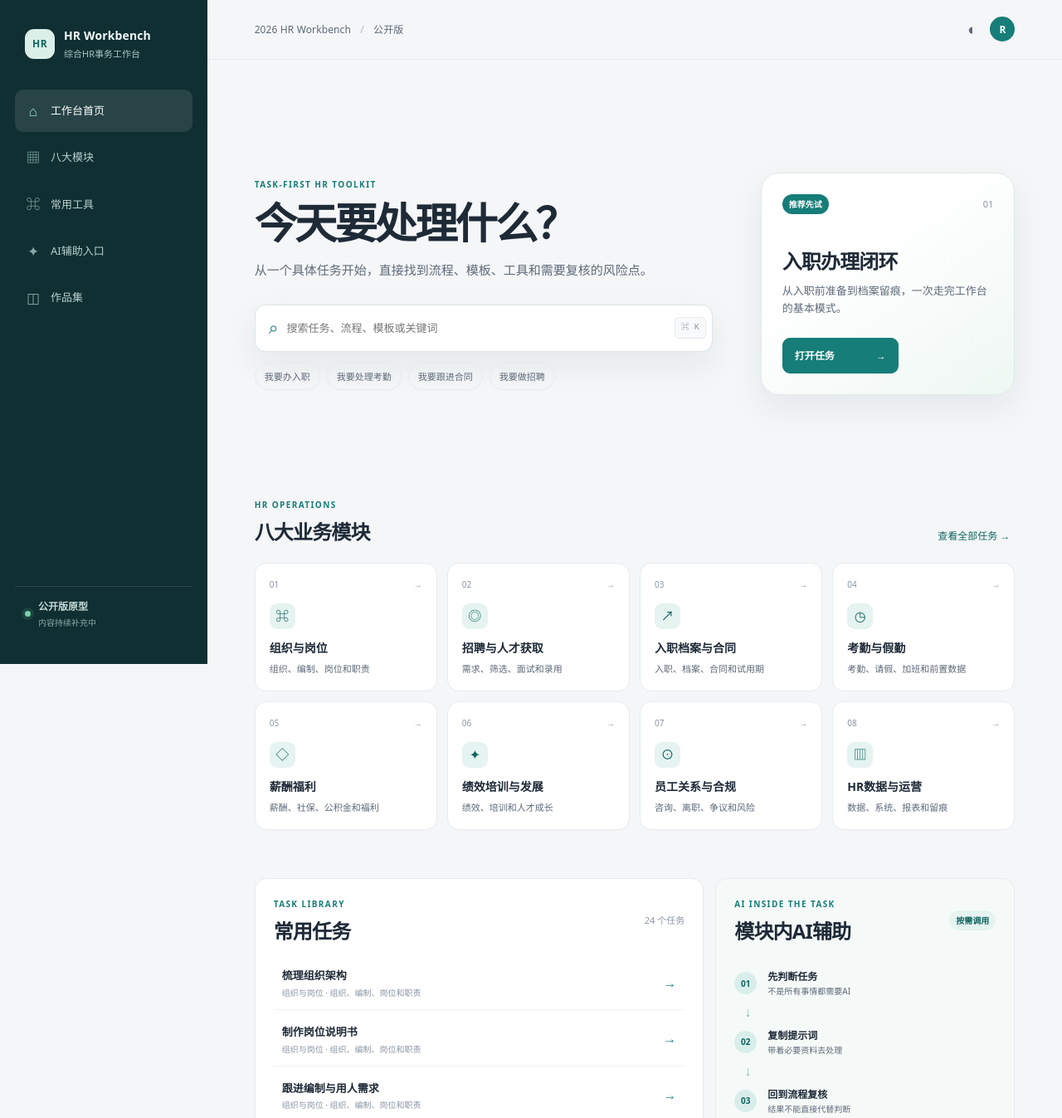
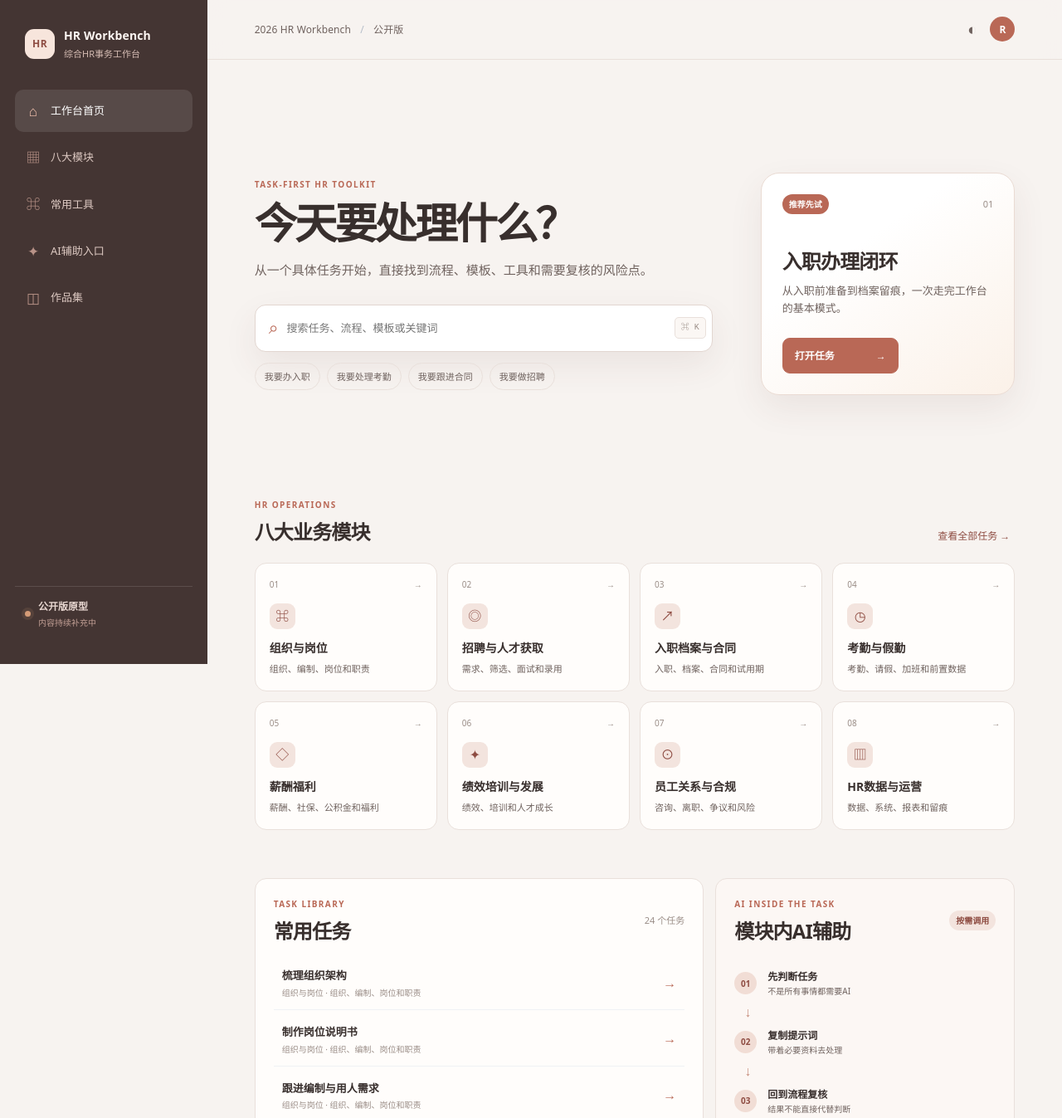
Before and after one commit to ranran1001/2026HRworkbench, a plain HTML site: page site/index.html in a window 1280 px wide. Shown: the top 1347 px of the page at 83% size. Drawn offline with Linux system fonts and the light colour scheme.

Commit message:
style: shift public skeleton to mature muted terracotta palette

```diff
--- a/site/styles.css
+++ b/site/styles.css
@@ -1,15 +1,15 @@
 :root {
-  --ink: #1f2a37;
-  --ink-soft: #5e6978;
-  --muted: #8b95a3;
-  --line: #e7ebef;
-  --surface: #ffffff;
-  --surface-soft: #f7f9fb;
-  --accent: #167d78;
-  --accent-deep: #11645f;
-  --accent-soft: #e5f3f1;
-  --warm: #f5efe6;
-  --shadow: 0 16px 40px rgba(30, 48, 65, .07);
+  --ink: #382f2d;
+  --ink-soft: #6f625e;
+  --muted: #9a8d87;
+  --line: #e9e0db;
+  --surface: #fffdfb;
+  --surface-soft: #fbf7f4;
+  --accent: #b96856;
+  --accent-deep: #8e4c42;
+  --accent-soft: #f3e4de;
+  --warm: #f4ebdd;
+  --shadow: 0 16px 40px rgba(83, 55, 46, .08);
   --radius-lg: 22px;
   --radius-md: 14px;
   --radius-sm: 9px;
@@ -18,27 +18,27 @@
 
 * { box-sizing: border-box; }
 html { scroll-behavior: smooth; }
-body { margin: 0; color: var(--ink); background: #f4f6f7; font-family: var(--font); line-height: 1.6; }
+body { margin: 0; color: var(--ink); background: #f7f3f0; font-family: var(--font); line-height: 1.6; }
 button, input { font: inherit; }
 button { cursor: pointer; }
 
 .app-shell { display: flex; min-height: 100vh; }
-.sidebar { position: sticky; top: 0; width: 250px; height: 100vh; padding: 28px 18px; background: #102f32; color: #f3fbfa; display: flex; flex-direction: column; }
+.sidebar { position: sticky; top: 0; width: 250px; height: 100vh; padding: 28px 18px; background: #443533; color: #fff8f4; display: flex; flex-direction: column; }
 .brand-block { display: flex; align-items: center; gap: 11px; padding: 4px 12px 34px; }
-.brand-mark { display: grid; place-items: center; width: 36px; height: 36px; border-radius: 11px; background: #dbefe9; color: var(--accent-deep); font-size: 12px; font-weight: 800; letter-spacing: .04em; }
+.brand-mark { display: grid; place-items: center; width: 36px; height: 36px; border-radius: 11px; background: #f7e5dc; color: var(--accent-deep); font-size: 12px; font-weight: 800; letter-spacing: .04em; }
 .brand-name { font-size: 14px; font-weight: 750; letter-spacing: .01em; }
-.brand-subtitle { margin-top: 2px; color: #a8c4c1; font-size: 11px; }
+.brand-subtitle { margin-top: 2px; color: #d5bcb3; font-size: 11px; }
 .nav-list { display: grid; gap: 5px; }
-.nav-item { display: flex; align-items: center; gap: 12px; width: 100%; padding: 12px 13px; border: 0; border-radius: 10px; background: transparent; color: #b8cfcd; text-align: left; font-size: 13px; transition: .2s ease; }
-.nav-item span { width: 18px; color: #83aaa6; font-size: 17px; text-align: center; }
+.nav-item { display: flex; align-items: center; gap: 12px; width: 100%; padding: 12px 13px; border: 0; border-radius: 10px; background: transparent; color: #ddc9c2; text-align: left; font-size: 13px; transition: .2s ease; }
+.nav-item span { width: 18px; color: #b99388; font-size: 17px; text-align: center; }
 .nav-item:hover, .nav-item.is-active { background: rgba(255,255,255,.1); color: #fff; }
-.nav-item.is-active span { color: #a7e1d8; }
-.sidebar-note { display: flex; gap: 9px; align-items: center; margin-top: auto; padding: 14px 12px; border-top: 1px solid rgba(255,255,255,.12); color: #c3d9d6; font-size: 12px; }
-.sidebar-note small { display: block; margin-top: 2px; color: #86aaa6; font-size: 10px; }
-.status-dot { width: 7px; height: 7px; border-radius: 50%; background: #79d2a7; box-shadow: 0 0 0 4px rgba(121,210,167,.12); }
+.nav-item.is-active span { color: #f2c0ad; }
+.sidebar-note { display: flex; gap: 9px; align-items: center; margin-top: auto; padding: 14px 12px; border-top: 1px solid rgba(255,255,255,.12); color: #e8d7d1; font-size: 12px; }
+.sidebar-note small { display: block; margin-top: 2px; color: #c29f95; font-size: 10px; }
+.status-dot { width: 7px; height: 7px; border-radius: 50%; background: #d59b77; box-shadow: 0 0 0 4px rgba(213,155,119,.12); }
 
 .main-content { flex: 1; min-width: 0; max-width: 1440px; margin: auto; }
-.topbar { display: flex; justify-content: space-between; align-items: center; height: 72px; padding: 0 5.5%; border-bottom: 1px solid var(--line); background: rgba(244,246,247,.84); backdrop-filter: blur(12px); }
+.topbar { display: flex; justify-content: space-between; align-items: center; height: 72px; padding: 0 5.5%; border-bottom: 1px solid var(--line); background: rgba(247,243,240,.86); backdrop-filter: blur(12px); }
 .breadcrumb { color: var(--ink-soft); font-size: 12px; letter-spacing: .01em; }
 .breadcrumb span { padding: 0 8px; color: #b4bdc7; }
 .topbar-actions { display: flex; gap: 10px; align-items: center; }
@@ -54,7 +54,7 @@ h1 { max-width: 560px; margin-bottom: 15px; font-size: clamp(34px, 4vw, 58px); l
 h2 { margin-bottom: 0; font-size: 24px; line-height: 1.25; letter-spacing: -.035em; }
 h3 { margin-bottom: 5px; font-size: 15px; }
 .hero-description { max-width: 560px; color: var(--ink-soft); font-size: 15px; }
-.search-box { display: flex; align-items: center; gap: 10px; max-width: 600px; margin-top: 30px; padding: 4px 7px 4px 16px; border: 1px solid #dce3e7; border-radius: 13px; background: #fff; box-shadow: var(--shadow); }
+.search-box { display: flex; align-items: center; gap: 10px; max-width: 600px; margin-top: 30px; padding: 4px 7px 4px 16px; border: 1px solid #e2d6d0; border-radius: 13px; background: #fff; box-shadow: var(--shadow); }
 .search-box > span { color: var(--accent); font-size: 21px; }
 .search-box input { flex: 1; min-width: 0; padding: 13px 0; border: 0; outline: none; color: var(--ink); background: transparent; font-size: 13px; }
 kbd { padding: 4px 7px; border: 1px solid var(--line); border-radius: 5px; color: var(--muted); background: var(--surface-soft); font-size: 10px; }
@@ -62,19 +62,19 @@ kbd { padding: 4px 7px; border: 1px solid var(--line); border-radius: 5px; color
 .quick-tags button { padding: 7px 11px; border: 1px solid var(--line); border-radius: 99px; background: transparent; color: var(--ink-soft); font-size: 11px; transition: .2s; }
 .quick-tags button:hover { border-color: var(--accent); color: var(--accent); background: var(--accent-soft); }
 .hero-aside { display: flex; justify-content: flex-end; }
-.focus-card { width: min(100%, 310px); padding: 25px; border: 1px solid #dfeae6; border-radius: var(--radius-lg); background: linear-gradient(145deg, #fff 35%, #eef7f3); box-shadow: var(--shadow); }
+.focus-card { width: min(100%, 310px); padding: 25px; border: 1px solid #eadbd3; border-radius: var(--radius-lg); background: linear-gradient(145deg, #fff 35%, #fbf1e8); box-shadow: var(--shadow); }
 .focus-card-top { display: flex; justify-content: space-between; align-items: center; margin-bottom: 42px; }
 .focus-card h2 { font-size: 24px; }
 .focus-card p { margin: 10px 0 25px; color: var(--ink-soft); font-size: 13px; }
 .tag { display: inline-flex; align-items: center; padding: 4px 8px; border-radius: 99px; font-size: 10px; font-weight: 700; white-space: nowrap; }
 .tag-accent { background: var(--accent); color: #fff; }
 .tag-soft { background: var(--accent-soft); color: var(--accent-deep); }
-.tag-outline { border: 1px solid #cbd8d7; color: var(--accent-deep); }
+.tag-outline { border: 1px solid #d9c4bb; color: var(--accent-deep); }
 .muted { color: var(--muted); font-size: 11px; }
 .primary-button, .outline-button { display: inline-flex; align-items: center; justify-content: space-between; gap: 16px; padding: 11px 14px; border-radius: var(--radius-sm); font-size: 12px; font-weight: 700; transition: .2s; }
 .primary-button { min-width: 140px; border: 1px solid var(--accent); background: var(--accent); color: #fff; }
 .primary-button:hover { background: var(--accent-deep); }
-.outline-button { width: 100%; border: 1px solid #c9d9d6; background: transparent; color: var(--accent-deep); }
+.outline-button { width: 100%; border: 1px solid #dbc7bf; background: transparent; color: var(--accent-deep); }
 .outline-button:hover { background: var(--accent-soft); }
 .text-button { border: 0; background: transparent; color: var(--accent-deep); font-size: 12px; }
 
@@ -98,19 +98,19 @@ kbd { padding: 4px 7px; border: 1px solid var(--line); border-radius: 5px; color
 .task-title { display: block; color: var(--ink); font-size: 13px; font-weight: 700; }
 .task-meta { display: block; margin-top: 2px; color: var(--muted); font-size: 10px; }
 .task-arrow { color: var(--accent); font-size: 16px; }
-.ai-preview { background: #f5faf8; }
+.ai-preview { background: #fcf7f4; }
 .ai-flow { display: grid; gap: 5px; margin: 30px 0 24px; }
 .ai-step { display: grid; grid-template-columns: 30px 1fr; column-gap: 10px; align-items: center; }
-.ai-step span { grid-row: span 2; display: grid; place-items: center; width: 27px; height: 27px; border-radius: 50%; background: #d9eeea; color: var(--accent-deep); font-size: 10px; font-weight: 800; }
+.ai-step span { grid-row: span 2; display: grid; place-items: center; width: 27px; height: 27px; border-radius: 50%; background: #f1ddd5; color: var(--accent-deep); font-size: 10px; font-weight: 800; }
 .ai-step strong { font-size: 12px; }
 .ai-step small { color: var(--ink-soft); font-size: 10px; }
-.ai-arrow { margin-left: 12px; color: #83b8b1; font-size: 16px; }
+.ai-arrow { margin-left: 12px; color: #c58b79; font-size: 16px; }
 .tool-grid { display: grid; grid-template-columns: repeat(3, 1fr); gap: 12px; }
 .tool-card { display: grid; grid-template-columns: 38px 1fr; gap: 12px; padding: 17px; }
 .tool-icon { display: grid; place-items: center; width: 35px; height: 35px; border-radius: 10px; background: var(--warm); color: #9b7650; font-weight: 800; }
 .tool-card p { margin-bottom: 11px; color: var(--ink-soft); font-size: 11px; }
 .tool-card > span { grid-column: 2; color: var(--muted); font-size: 10px; }
-.portfolio-placeholder { display: flex; justify-content: space-between; align-items: center; gap: 20px; padding: 22px; background: #fbfcfc; }
+.portfolio-placeholder { display: flex; justify-content: space-between; align-items: center; gap: 20px; padding: 22px; background: #fffbf8; }
 .portfolio-placeholder p { margin: 7px 0 0; color: var(--ink-soft); font-size: 12px; }
 .site-footer { display: flex; justify-content: space-between; width: min(1180px, 89%); margin: 60px auto 0; padding: 22px 0 32px; border-top: 1px solid var(--line); color: var(--muted); font-size: 10px; }
 .task-dialog { width: min(530px, 90vw); padding: 28px; border: 0; border-radius: 20px; color: var(--ink); box-shadow: 0 25px 80px rgba(10,30,40,.22); }
```
